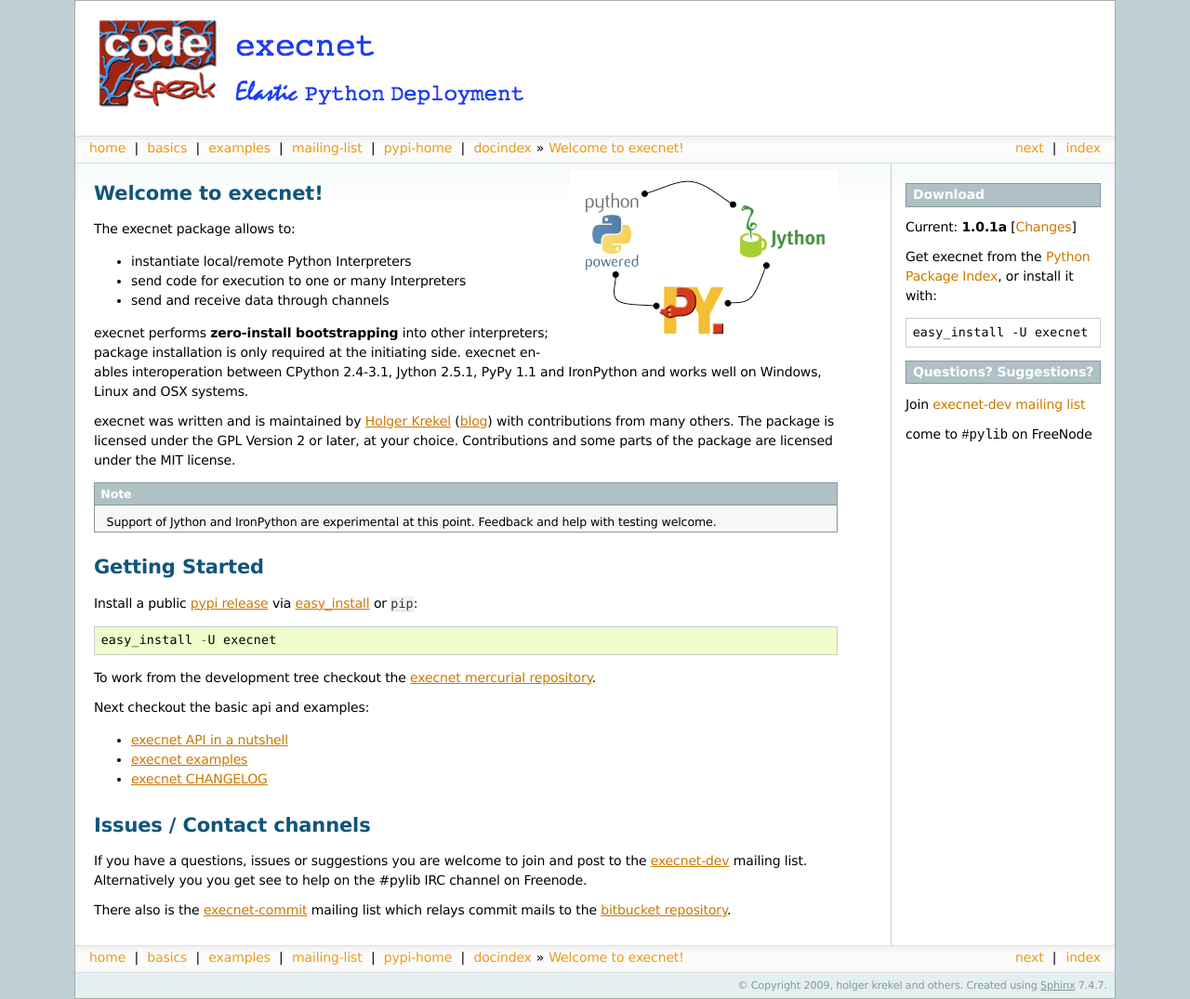
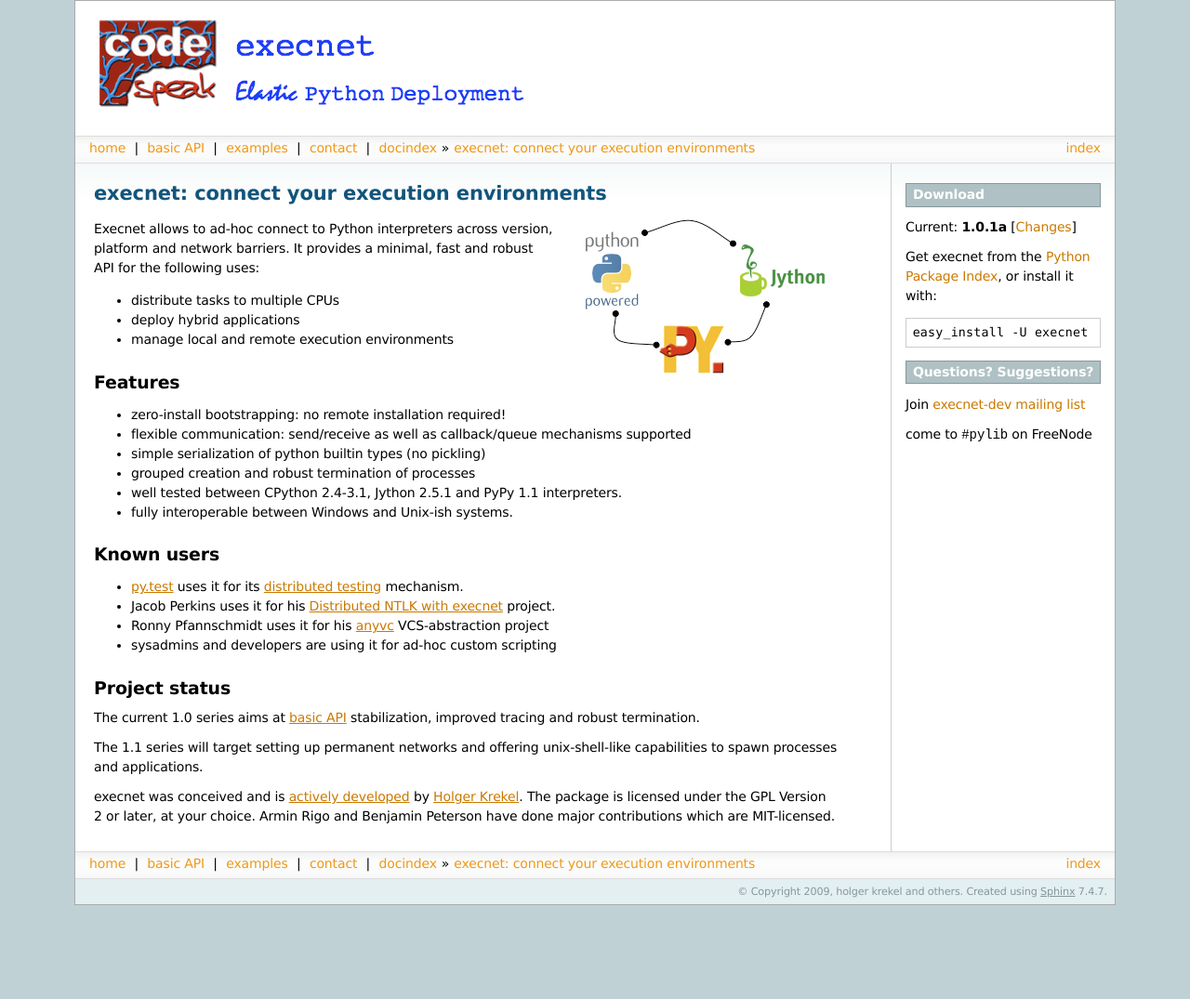
Before and after one commit to bryan-lunt/execnet, a Sphinx documentation site: the page built from doc/index.txt, in a window 1280 px wide. Shown: the whole page at 93% size. Built offline with Sphinx 7.4.7, drawn with Linux system fonts in a browser that asks for light colours; after the commit the page ends 974 px from its top, so only the background shows below that.

Commit message:
re-work initial documentation and web page

```diff
--- a/doc/_templates/layout.html
+++ b/doc/_templates/layout.html
@@ -2,10 +2,9 @@
 
 {% block rootrellink %}
         <li><a href="{{ pathto('index') }}">home</a>&nbsp;|&nbsp;</li>
-        <li><a href="{{ pathto('basics') }}">basics</a>&nbsp;|&nbsp;</li>
+        <li><a href="{{ pathto('basics') }}">basic API</a>&nbsp;|&nbsp;</li>
         <li><a href="{{ pathto('examples') }}">examples</a>&nbsp;|&nbsp;</li>
-        <li><a href="http://codespeak.net/mailman/listinfo/execnet-dev">mailing-list</a>&nbsp;|&nbsp;</li>
-        <li><a href="http://pypi.python.org/pypi/execnet/">pypi-home</a>&nbsp;|&nbsp;</li>
+        <li><a href="{{ pathto('contact') }}">contact</a>&nbsp;|&nbsp;</li>
         <li><a href="{{ pathto('docindex') }}">docindex</a>&raquo;</li>
 {% endblock %}
 
--- a/doc/index.txt
+++ b/doc/index.txt
@@ -1,61 +1,62 @@
+
+execnet: connect your execution environments
+========================================================
+
 .. image:: _static/pythonring.png
    :align: right
 
-Welcome to execnet!
-=========================
+Execnet allows to ad-hoc connect to Python interpreters across version, platform and network barriers.  It provides a minimal, fast and robust API for the following uses:
 
-The execnet package allows to:
+* distribute tasks to multiple CPUs
+* deploy hybrid applications
+* manage local and remote execution environments
 
-* instantiate local/remote Python Interpreters
-* send code for execution to one or many Interpreters
-* send and receive data through channels
+Features
+------------------
 
-execnet performs **zero-install bootstrapping** into other interpreters;
-package installation is only required at the initiating side.  execnet enables
-interoperation between CPython 2.4-3.1, Jython 2.5.1, PyPy 1.1 and IronPython
-and works well on Windows, Linux and OSX systems.
+* zero-install bootstrapping: no remote installation required!
 
-execnet was written and is maintained by `Holger Krekel`_ (blog_) with contributions from many others.  The package is licensed under the GPL Version 2 or later, at your choice.  Contributions and some parts of the package are licensed under the MIT license.
+* flexible communication: send/receive as well as
+  callback/queue mechanisms supported
 
-.. note::
-   Support of Jython and IronPython are experimental at this point.
-   Feedback and help with testing welcome.
+* simple serialization of python builtin types (no pickling)
 
+* grouped creation and robust termination of processes
 
-Getting Started
-====================
+* well tested between CPython 2.4-3.1, Jython 2.5.1 and PyPy 1.1
+  interpreters.
 
-Install a public `pypi release`_ via `easy_install`_ or ``pip``::
+* fully interoperable between Windows and Unix-ish systems.
 
-    easy_install -U execnet
+Known users
+-------------------
 
-To work from the development tree checkout the `execnet mercurial repository`_.
+* `py.test`_ uses it for its `distributed testing`_ mechanism.
 
-Next checkout the basic api and examples:
+* Jacob Perkins uses it for his `Distributed NTLK with execnet`_
+  project.
 
-.. toctree::
-   :maxdepth: 1
+* Ronny Pfannschmidt uses it for his `anyvc`_ VCS-abstraction project
 
-   basics
-   examples
-   changelog
+* sysadmins and developers are using it for ad-hoc custom scripting
 
-Issues / Contact channels
-===========================
+.. _`py.test`: http://pytest.org
+.. _`distributed testing`: http://codespeak.net/py/dist/test/dist.html
+.. _`Distributed NTLK with execnet`: http://streamhacker.com/2009/11/29/distributed-nltk-execnet/
+.. _`anyvc`: http://bitbucket.org/RonnyPfannschmidt/anyvc/
 
-If you have a questions, issues or suggestions you are welcome to join
-and post to the `execnet-dev`_ mailing list. Alternatively you
-you get see to help on the #pylib IRC channel on Freenode.
+Project status
+--------------------------
 
-There also is the `execnet-commit`_ mailing list
-which relays commit mails to the `bitbucket repository`_.
+The current 1.0 series aims at `basic API`_ stabilization, improved tracing and robust termination.
 
+The 1.1 series will target setting up permanent networks and offering unix-shell-like capabilities to spawn processes and applications.
+
+execnet was conceived and is `actively developed`_ by `Holger Krekel`_.
+The package is licensed under the GPL Version 2 or later, at your choice.
+Armin Rigo and Benjamin Peterson have done major contributions which
+are MIT-licensed.
+
+.. _`basic API`: basics.html
+.. _`actively developed`: http://bitbucket.org/hpk42/execnet/changesets
 .. _`Holger Krekel`: http://twitter.com/hpk42
-.. _`blog`: http://tetamap.wordpress.com
-.. _`execnet-dev`: http://codespeak.net/mailman/listinfo/execnet-dev
-.. _`execnet-commit`: http://codespeak.net/mailman/listinfo/execnet-commit
-
-.. _`easy_install`: http://peak.telecommunity.com/DevCenter/EasyInstall
-.. _`bitbucket repository`: http://bitbucket.org/hpk42/execnet/
-.. _`execnet mercurial repository`: http://bitbucket.org/hpk42/execnet/
-.. _`pypi release`: http://pypi.python.org/pypi/execnet
```
Also changed, not shown: doc/basics.txt (+19 -9 lines), setup.py (+26 -10 lines).
